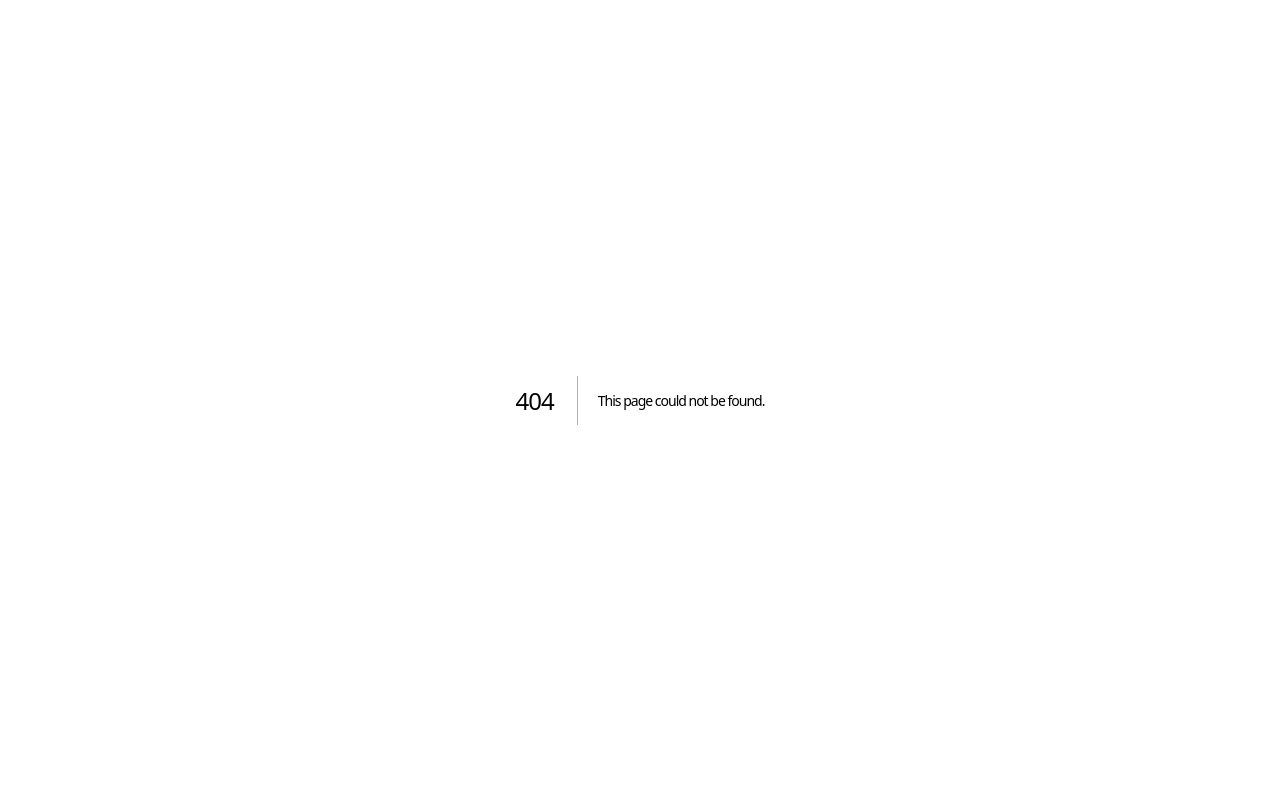
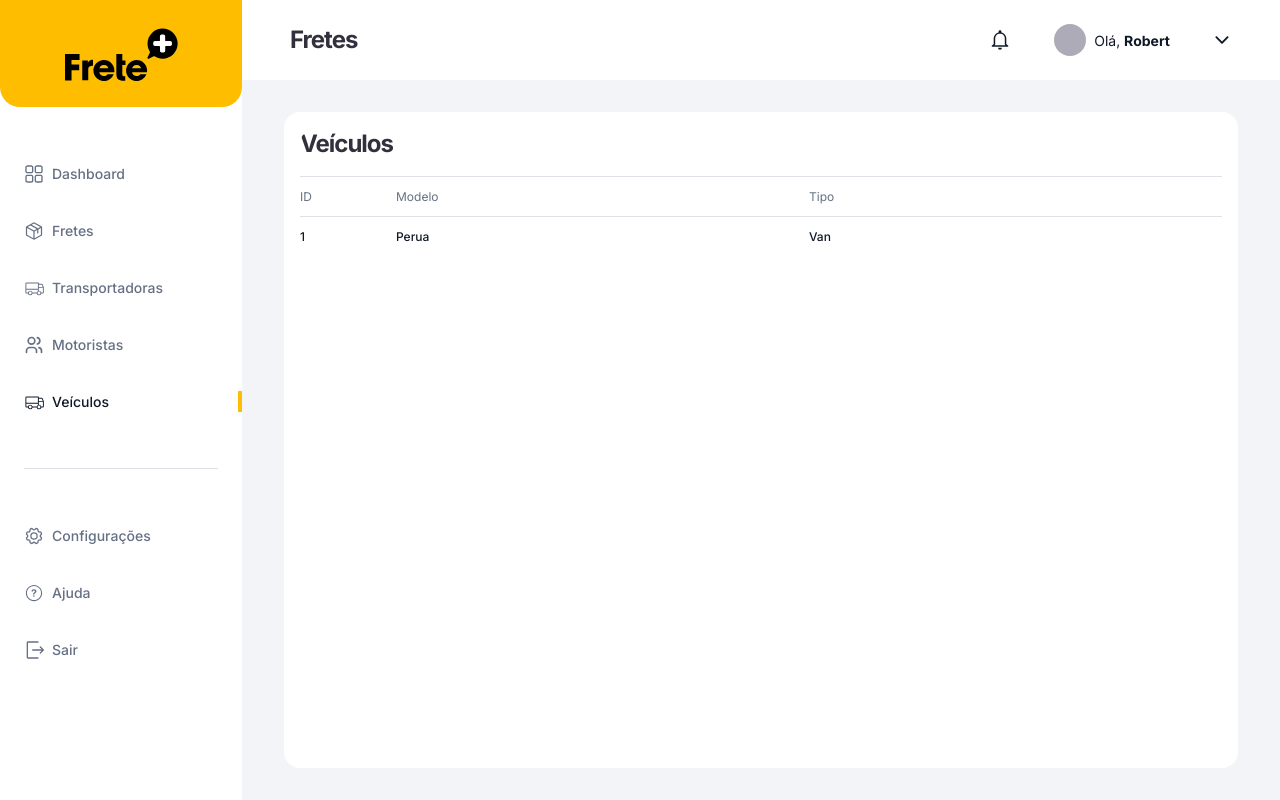
Before and after one commit to DenilsonMelo/challenge-fm-front, a Next.js app: page /veiculos in a window 1280 px wide. Before the commit this address had no page. Built offline with nearby package versions, Linux system fonts and the light colour scheme.

Commit message:
feat: adicionado componente de visualização de veiculos

```diff
--- /dev/null
+++ b/src/app/(public)/veiculos/page.tsx
@@ -0,0 +1,9 @@
+"use client";
+
+import Cars from "@/components/Cars";
+
+export default function Page() {
+  return(
+    <Cars />
+  );
+}
--- /dev/null
+++ b/src/components/Cars/index.tsx
@@ -0,0 +1,20 @@
+import { TitleSection } from "../layout/Header/styles";
+import { Container, CarLabels, CarContent } from "./styles";
+
+export default function Cars() {
+  return (
+    <Container>
+      <TitleSection>Veículos</TitleSection>
+      <CarLabels>
+        <span>ID</span>
+        <span>Modelo</span>
+        <span>Tipo</span>
+      </CarLabels>
+      <CarContent>
+        <span>1</span>
+        <span>Perua</span>
+        <span>Van</span>
+      </CarContent>
+    </Container>
+  );
+}
--- /dev/null
+++ b/src/components/Cars/styles.ts
@@ -0,0 +1,32 @@
+import styled from "styled-components";
+
+export const Container = styled.div`
+  background-color: ${({ theme }) => theme.colors.primaryText.white};
+  overflow: auto;
+  grid-area: main;
+  border-radius: 16px;
+  padding-bottom: 32px;
+`;
+
+export const CarLabels = styled.div`
+  display: grid;
+  grid-template-columns: 96px 1fr 1fr;
+  margin-top: 16px;
+  font-size: 12px;
+  color: ${({ theme }) => theme.colors.primaryText[4]};
+  padding: 12px 0;
+  border-top: 1px solid ${({ theme }) => theme.colors.primaryText[3]};
+`;
+
+export const CarContent = styled.div`
+  display: grid;
+  grid-template-columns: 96px 1fr 1fr;
+
+  span {
+    font-size: 12px;
+    font-weight: 500;
+    color: ${({ theme }) => theme.colors.primaryText[9]};
+    padding: 12px 0;
+    border-top: 1px solid ${({ theme }) => theme.colors.primaryText[3]};
+  }
+`;
--- a/src/components/layout/Aside/index.tsx
+++ b/src/components/layout/Aside/index.tsx
@@ -39,8 +39,8 @@ export default function Aside() {
             Motoristas
           </Link>
         </TabItem>
-        <TabItem $active={currentPathname === "/"}>
-          <Link href="/">
+        <TabItem $active={currentPathname === "/veiculos"}>
+          <Link href="/veiculos">
             <PiTruckLight size={20} />
             Veículos
           </Link>
```
